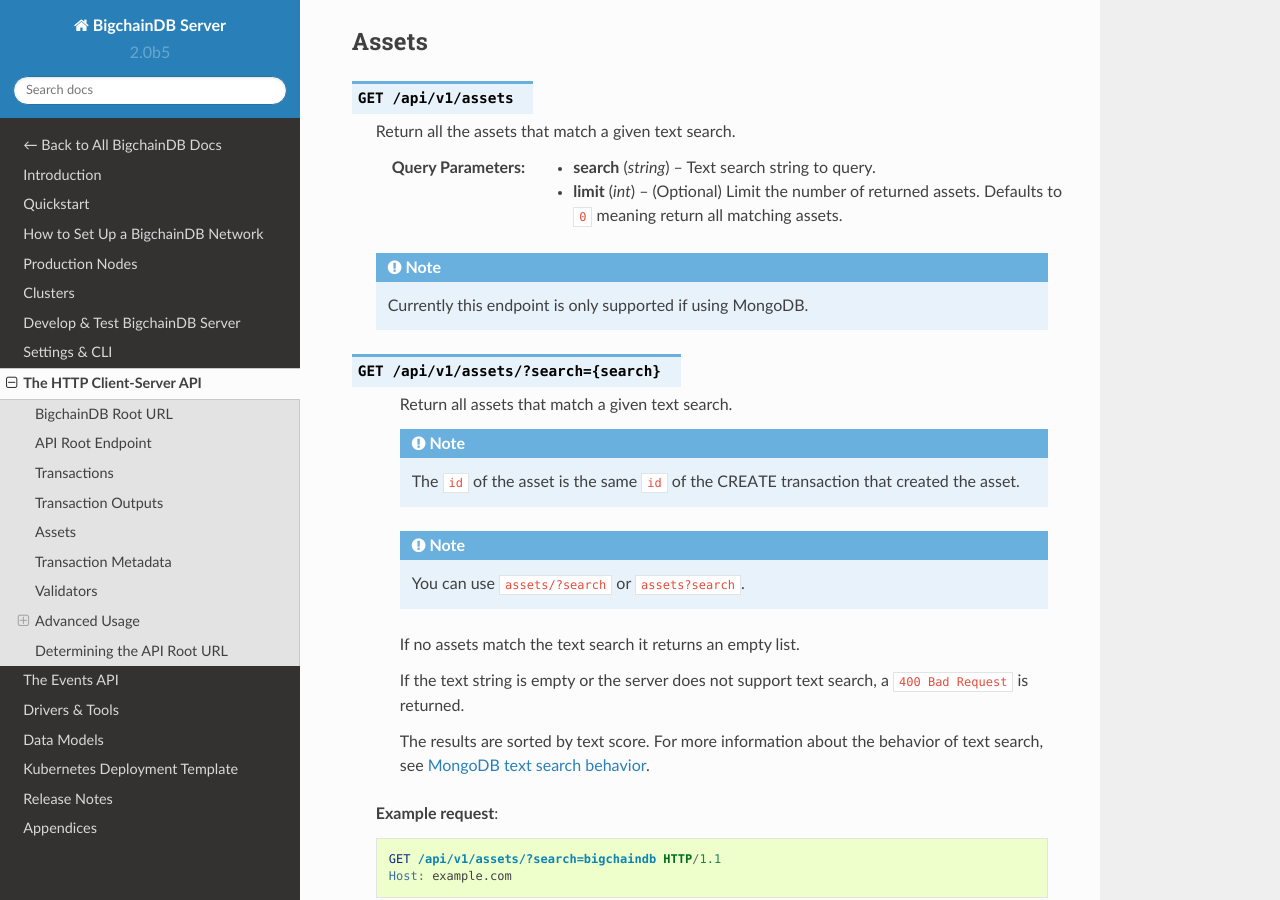
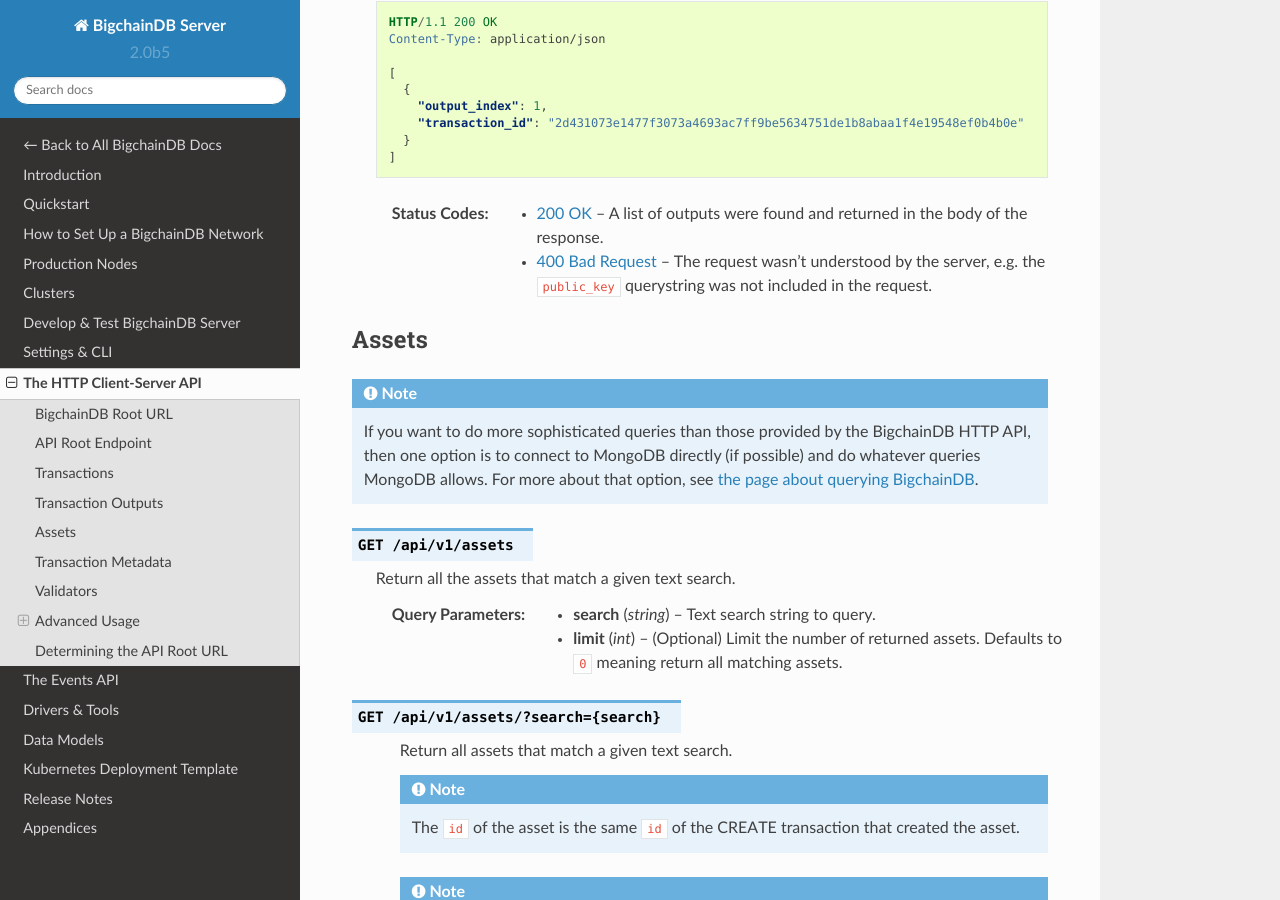
Before and after one commit to bigchaindb/bigchaindb, a Sphinx documentation site: the page built from docs/server/source/http-client-server-api.rst, in a window 1280 px wide and 900 px high, scrolled down 5686 px. Built offline with Sphinx 7.4.7 and the Read the Docs theme 2.0.0, drawn with Linux system fonts in a browser that asks for light colours; some of the changed text lies outside the part shown.

Commit message:
Problem: People reading HTTP API docs not told about the option to query MongoDB directly
Solution: Tell them

```diff
--- a/docs/server/source/http-client-server-api.rst
+++ b/docs/server/source/http-client-server-api.rst
@@ -45,6 +45,15 @@
 
 Transactions
 ------------
+
+.. note::
+
+   If you want to do more sophisticated queries
+   than those provided by the BigchainDB HTTP API,
+   then one option is to connect to MongoDB directly (if possible)
+   and do whatever queries MongoDB allows.
+   For more about that option, see
+   `the page about querying BigchainDB <https://docs.bigchaindb.com/en/latest/query.html>`_.
 
 .. http:get:: /api/v1/transactions/{transaction_id}
 
@@ -179,6 +188,14 @@
 given public key, and optionally filtered to only include either spent or
 unspent outputs.
 
+.. note::
+
+   If you want to do more sophisticated queries
+   than those provided by the BigchainDB HTTP API,
+   then one option is to connect to MongoDB directly (if possible)
+   and do whatever queries MongoDB allows.
+   For more about that option, see
+   `the page about querying BigchainDB <https://docs.bigchaindb.com/en/latest/query.html>`_.
 
 .. http:get:: /api/v1/outputs
 
@@ -289,6 +306,15 @@
 Assets
 ------
 
+.. note::
+
+   If you want to do more sophisticated queries
+   than those provided by the BigchainDB HTTP API,
+   then one option is to connect to MongoDB directly (if possible)
+   and do whatever queries MongoDB allows.
+   For more about that option, see
+   `the page about querying BigchainDB <https://docs.bigchaindb.com/en/latest/query.html>`_.
+
 .. http:get:: /api/v1/assets
 
    Return all the assets that match a given text search.
@@ -296,10 +322,6 @@
    :query string search: Text search string to query.
    :query int limit: (Optional) Limit the number of returned assets. Defaults
                      to ``0`` meaning return all matching assets.
-
-   .. note::
-
-        Currently this endpoint is only supported if using MongoDB.
 
 .. http:get:: /api/v1/assets/?search={search}
 
@@ -408,6 +430,15 @@
 Transaction Metadata
 --------------------
 
+.. note::
+
+   If you want to do more sophisticated queries
+   than those provided by the BigchainDB HTTP API,
+   then one option is to connect to MongoDB directly (if possible)
+   and do whatever queries MongoDB allows.
+   For more about that option, see
+   `the page about querying BigchainDB <https://docs.bigchaindb.com/en/latest/query.html>`_.
+
 .. http:get:: /api/v1/metadata
 
    Return all the metadata objects that match a given text search.
@@ -415,10 +446,6 @@
    :query string search: Text search string to query.
    :query int limit: (Optional) Limit the number of returned metadata objects. Defaults
                      to ``0`` meaning return all matching objects.
-
-   .. note::
-
-        Currently this endpoint is only supported if using MongoDB.
 
 .. http:get:: /api/v1/metadata/?search={search}
 
```
